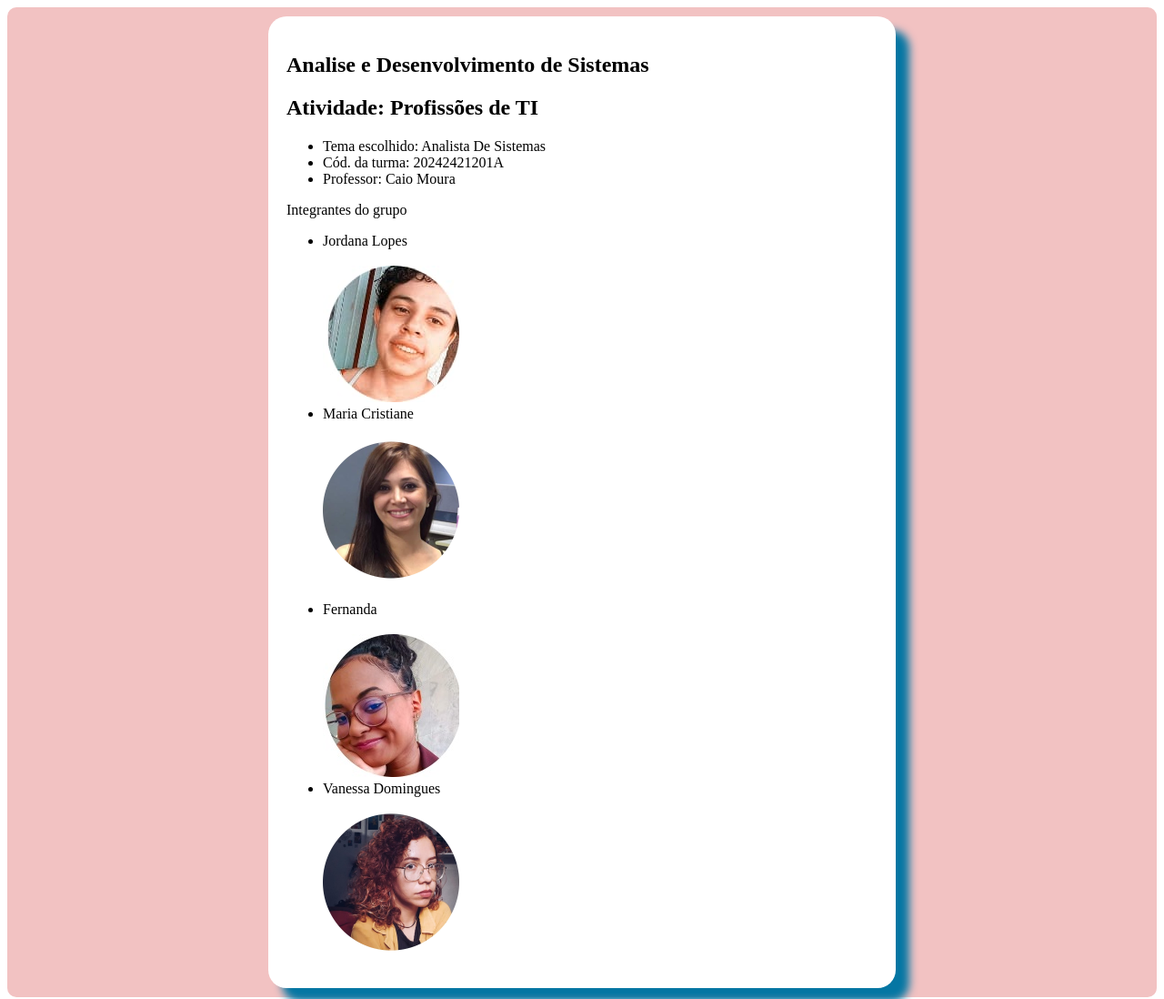
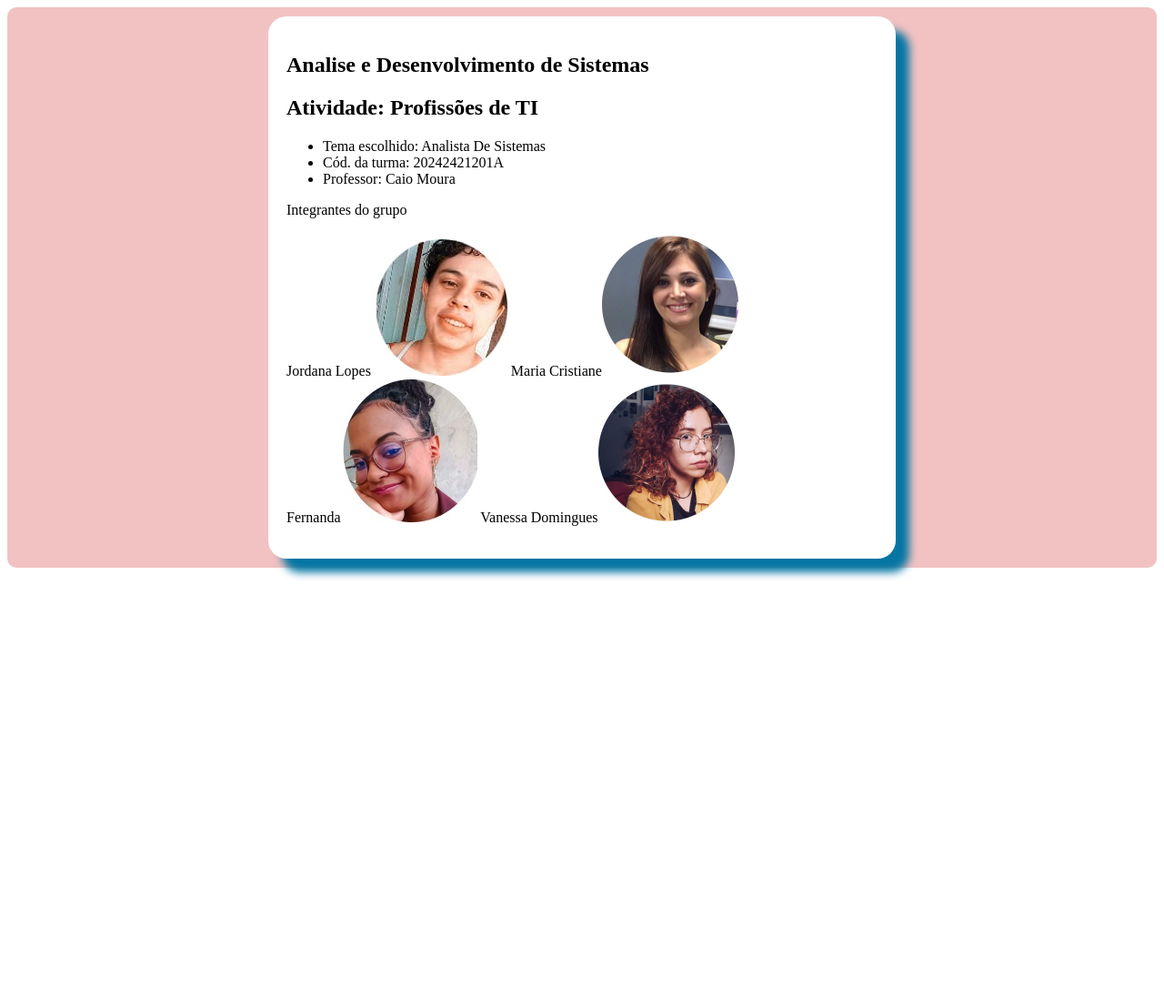
Before and after one commit to jordanareven/AnalistadeSistemas, a plain HTML site: page grupo.html in a window 1280 px wide. Shown: the top 1098 px of the page at 91% size. After the commit the page ends 800 px from the top, so only its background shows below. Drawn offline with Linux system fonts and the light colour scheme.

Commit message:
Update grupo.html

```diff
--- a/grupo.html
+++ b/grupo.html
@@ -38,15 +38,15 @@
         </ul>
     </P>
     <p>Integrantes do grupo </p>
-       <P><ul><li>Jordana Lopes</li><br><img src="jordana.jpg" alt="Jordana"> <li>Maria Cristiane</li><br><img src="maria.png" alt="Maria Cristiane"><br>
-       &nbsp;
-       <li>Fernanda</li><br><img src="fernanda.jpg" alt="Fernanda"> <li>Vanessa Domingues</li><br><img src="vanessa.png" alt="Vanessa">
+   <p>
+    Jordana Lopes<img src="jordana.jpg" alt="Jordana">
+    Maria Cristiane<img src="maria.png" alt="Maria Cristiane"><br>
+    Fernanda<img src="fernanda.jpg" alt="Fernanda">
+    Vanessa Domingues<img src="vanessa.png" alt="Vanessa">
+   </p>
 
-       </ul></P>
     </main>
 </aside>
 
-
-
 </body>
 </html>
```
